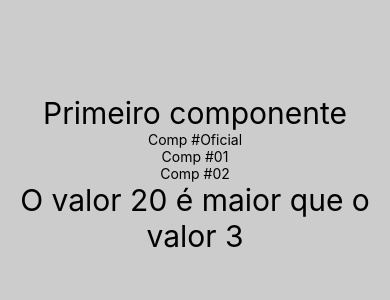
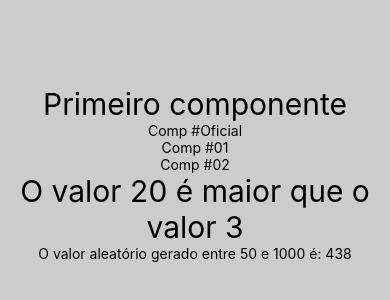
Before and after one commit to regeshengen/react, a React Native app in the folder fundamentos/: screen / in a window 390 px wide. Shown: the part 248-548 px from the top of the page. Built offline with nearby package versions, Linux system fonts and the light colour scheme.

Commit message:
gerando um número aleatório

```diff
--- a/fundamentos/src/App.js
+++ b/fundamentos/src/App.js
@@ -3,6 +3,7 @@
 import Primeiro from './components/Primeiro'
 import Comp, { Comp1, Comp2 } from './components/Multi'
 import MinMax from './components/MinMax'
+import Aleatorio from './components/Aleatorio'
 import Style from './components/style'
 
 export default function() {
@@ -13,6 +14,7 @@
             <Comp1></Comp1>
             <Comp2></Comp2>
             <MinMax min={3} max={20}></MinMax>
+            <Aleatorio min={50} max={1000}></Aleatorio>
         </View>
     )
 }
--- /dev/null
+++ b/fundamentos/src/components/Aleatorio.js
@@ -0,0 +1,10 @@
+import React from 'react'
+import {Text} from 'react-native'
+
+export default (props) => {
+    const delta = props.max - props.min + 1
+    const aleatorio = parseInt(Math.random() * delta) + props.min
+    return (
+        <Text>O valor aleatório gerado entre {props.min} e {props.max} é: {aleatorio}</Text>
+    )
+}
```
